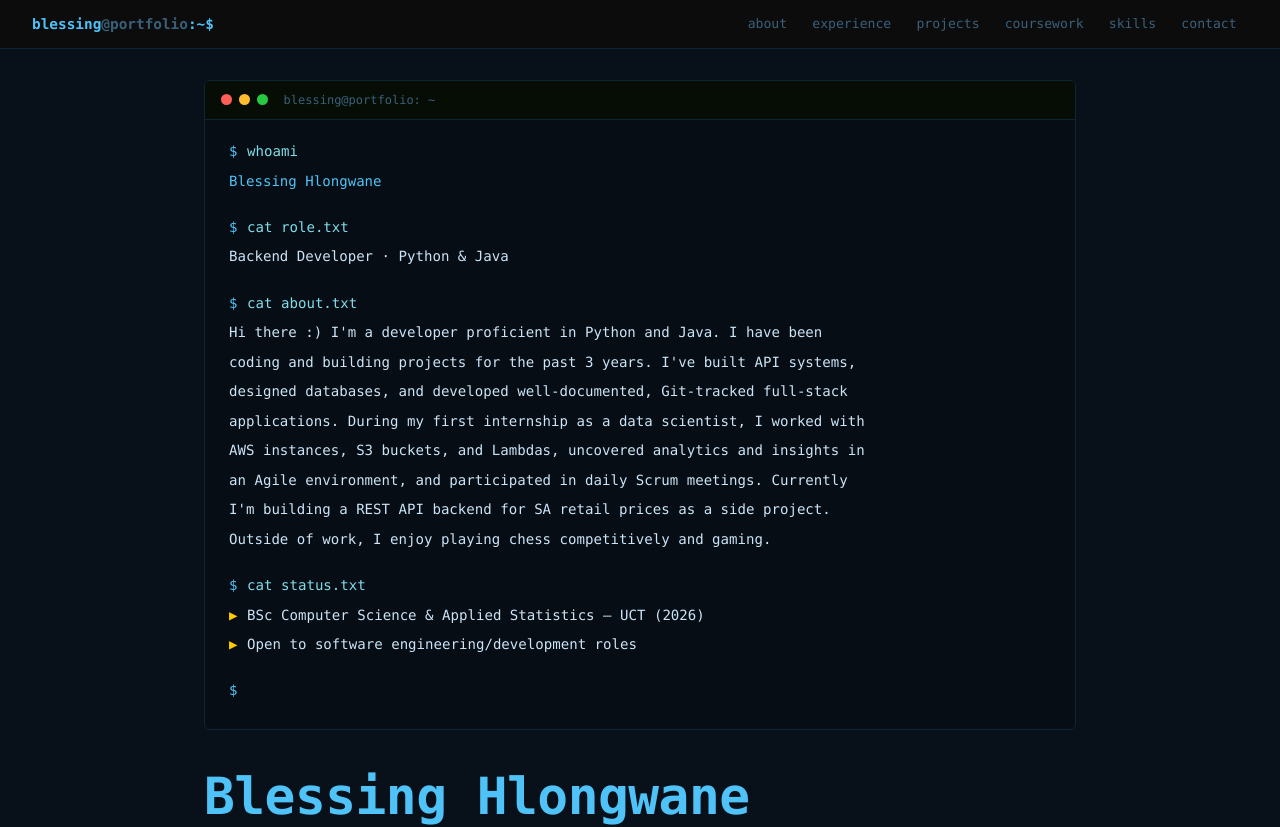
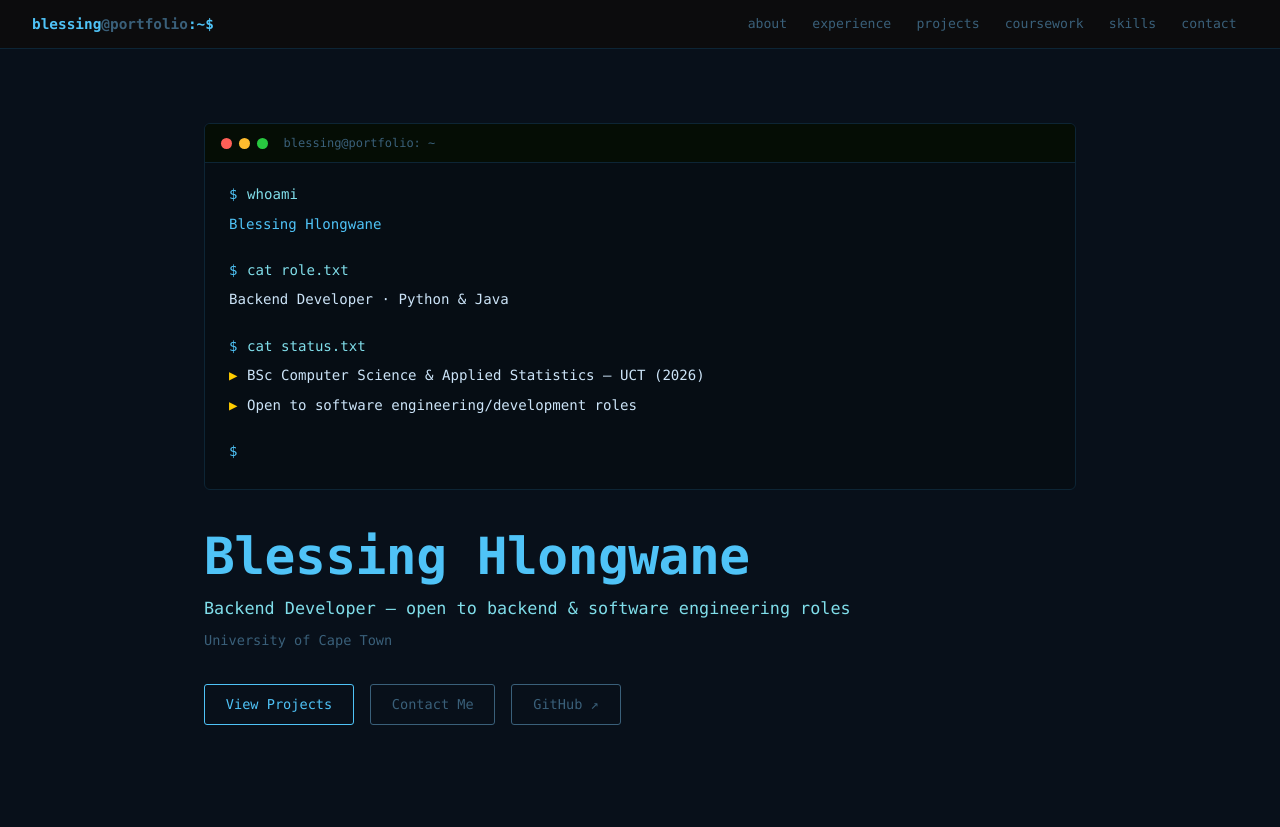
Before and after one commit to BlesstheGM/portfolio, a Next.js app: page / in a window 1280 px wide. Shown: the top 827 px of the page. Built offline with nearby package versions, Linux system fonts and the light colour scheme.

Commit message:
fix(hero): remove redundant cat about.txt block from terminal

```diff
--- a/components/Hero.tsx
+++ b/components/Hero.tsx
@@ -24,35 +24,6 @@ export default function Hero() {
             </div>
             <div className="t-line">
               <span className="t-out">Backend Developer · Python &amp; Java</span>
-            </div>
-            <div className="t-line t-blank" />
-            <div className="t-line">
-              <span className="t-prompt">$</span>
-              <span className="t-cmd">cat about.txt</span>
-            </div>
-            <div className="t-line">
-              <span className="t-out">Hi there :) I&apos;m a developer proficient in Python and Java. I have been</span>
-            </div>
-            <div className="t-line">
-              <span className="t-out">coding and building projects for the past 3 years. I&apos;ve built API systems,</span>
-            </div>
-            <div className="t-line">
-              <span className="t-out">designed databases, and developed well-documented, Git-tracked full-stack</span>
-            </div>
-            <div className="t-line">
-              <span className="t-out">applications. During my first internship as a data scientist, I worked with</span>
-            </div>
-            <div className="t-line">
-              <span className="t-out">AWS instances, S3 buckets, and Lambdas, uncovered analytics and insights in</span>
-            </div>
-            <div className="t-line">
-              <span className="t-out">an Agile environment, and participated in daily Scrum meetings. Currently</span>
-            </div>
-            <div className="t-line">
-              <span className="t-out">I&apos;m building a REST API backend for SA retail prices as a side project.</span>
-            </div>
-            <div className="t-line">
-              <span className="t-out">Outside of work, I enjoy playing chess competitively and gaming.</span>
             </div>
             <div className="t-line t-blank" />
             <div className="t-line">
```
